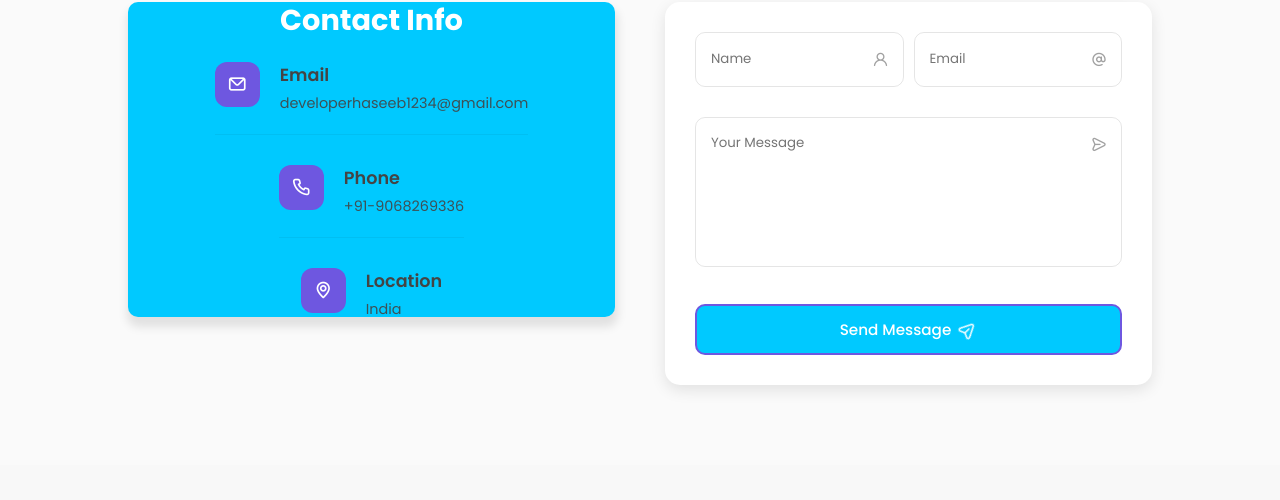
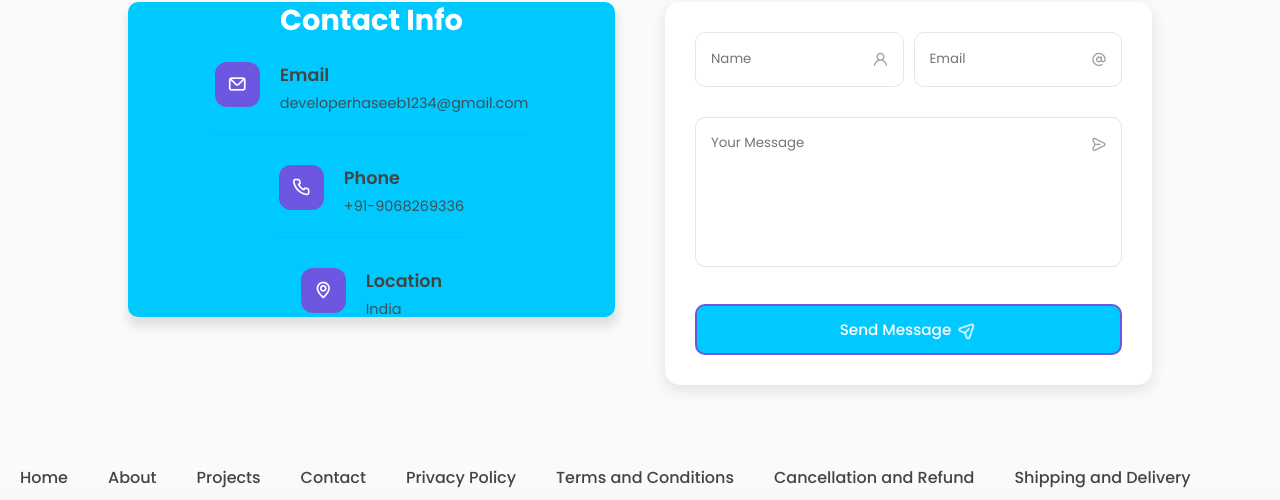
Before and after one commit to Alphasf9/My-Portfolio, a plain HTML site: page index.html in a window 1280 px wide. Shown: the part 2608-3108 px from the top of the page. Drawn offline with nearby package versions, Linux system fonts and the light colour scheme.

Commit message:
Update index.html

```diff
--- a/index.html
+++ b/index.html
@@ -322,6 +322,39 @@
         </section>
       </main>
 
+      <!-- ... existing footer code above ... -->
+
+<div class="middle-footer">
+  <ul class="footer-menu">
+    <li class="footer_menu_list">
+      <a href="#home">Home</a>
+    </li>
+    <li class="footer_menu_list">
+      <a href="#about">About</a>
+    </li>
+    <li class="footer_menu_list">
+      <a href="#projects">Projects</a>
+    </li>
+    <li class="footer_menu_list">
+      <a href="#contact">Contact</a>
+    </li>
+    <!-- ✅ New Legal Links -->
+    <li class="footer_menu_list">
+      <a href="/privacy-policy.html">Privacy Policy</a>
+    </li>
+    <li class="footer_menu_list">
+      <a href="/terms-and-conditions.html">Terms and Conditions</a>
+    </li>
+    <li class="footer_menu_list">
+      <a href="/cancellation-and-refund.html">Cancellation and Refund</a>
+    </li>
+    <li class="footer_menu_list">
+      <a href="/shipping-and-delivery.html">Shipping and Delivery</a>
+    </li>
+  </ul>
+</div>
+
+
       <!-- --------------- FOOTER --------------- -->
       <footer>
         <div class="top-footer">
```
